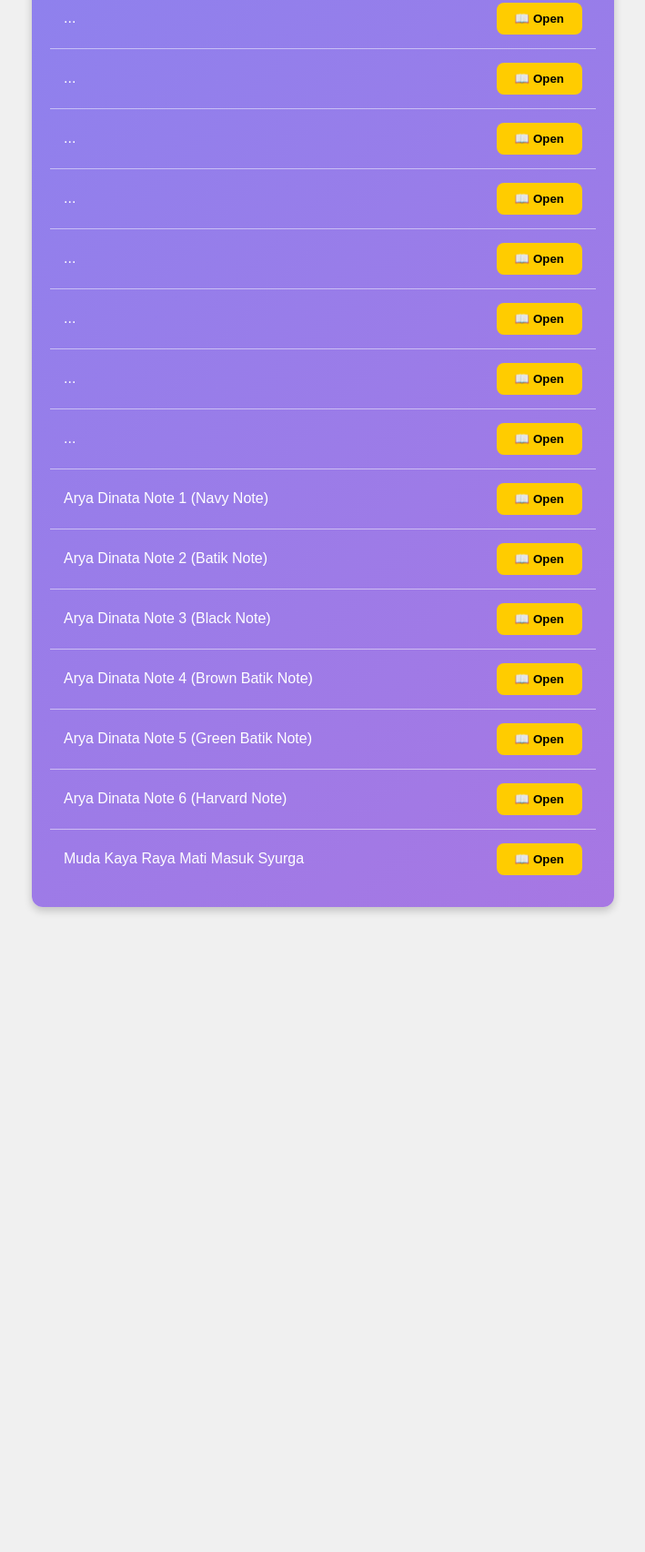
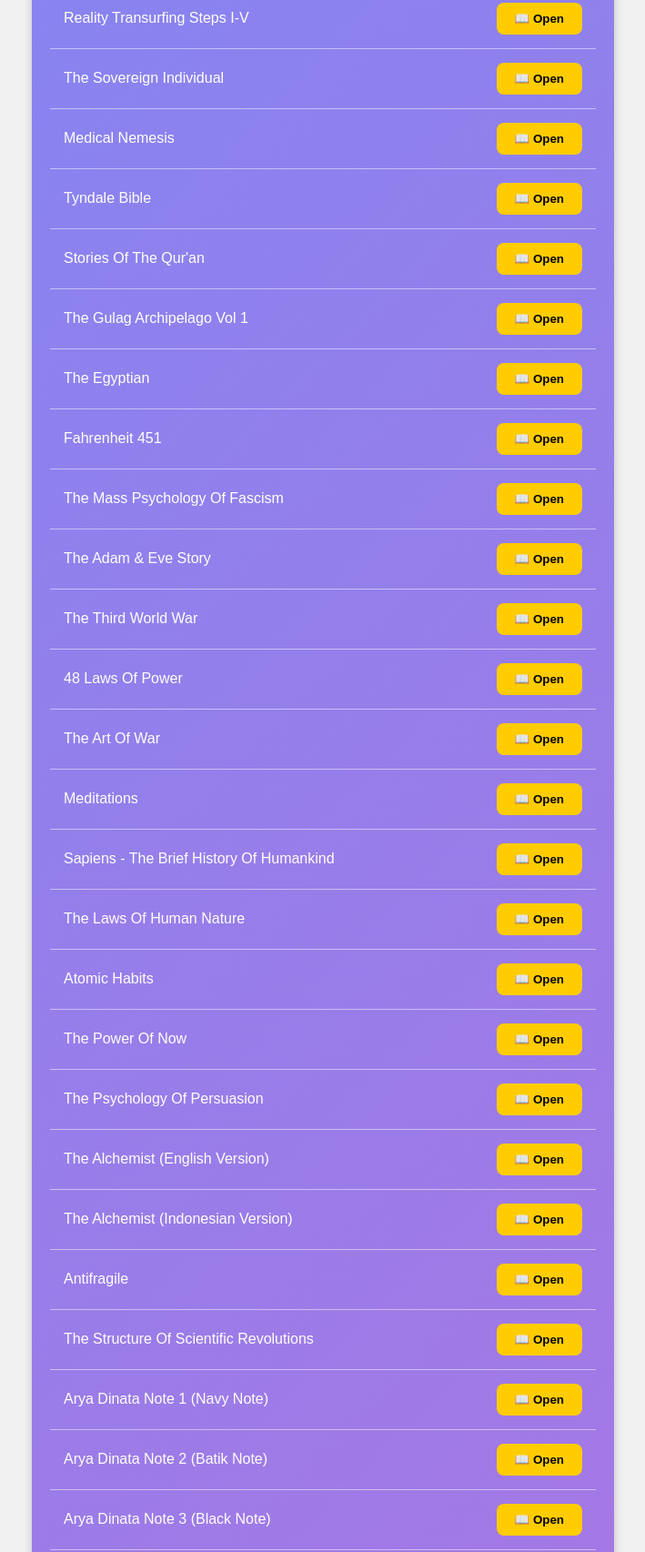
Before and after one commit to aryadinataSTKIP/Left_Brain, a plain HTML site: page index.html in a window 1280 px wide. Shown: the part 2234-3940 px from the top of the page at 91% size, without its empty margins (285-994 px from the left). Before the commit the page ends 3259 px from the top, so only its background shows below. Drawn offline with Linux system fonts and the light colour scheme.

Commit message:
Update index.html

```diff
--- a/index.html
+++ b/index.html
@@ -168,44 +168,104 @@
             <button onclick="window.open('https://drive.google.com/file/d/1ptM3nXNj9voSjHhY0iTJhDa332snM4WZ/view?usp=sharing', '_blank')">📖 Open</button>
         </div>
         <div class="book">
-            <span>...</span>
-            <button onclick="window.open('https://drive.google.com/file/d/1QHQqlnofBmDhYL9zursjD4AkoeF3A1jP/view?usp=sharing', '_blank')">📖 Open</button>
+            <span>1984</span>
+            <button onclick="window.open('https://drive.google.com/file/d/100Rig-fO0eAsyhpKaRnHPtCFZvFQA6gd/view?usp=sharing', '_blank')">📖 Open</button>
         </div>
         <div class="book">
-            <span>...</span>
-            <button onclick="window.open('https://drive.google.com/file/d/1QHQqlnofBmDhYL9zursjD4AkoeF3A1jP/view?usp=sharing', '_blank')">📖 Open</button>
+            <span>Brave New World</span>
+            <button onclick="window.open('https://drive.google.com/file/d/1IhIKdlUHgHbRtcn9HfvR8vNv2QJlYaRk/view?usp=sharing', '_blank')">📖 Open</button>
         </div>
         <div class="book">
-            <span>...</span>
-            <button onclick="window.open('https://drive.google.com/file/d/1QHQqlnofBmDhYL9zursjD4AkoeF3A1jP/view?usp=sharing', '_blank')">📖 Open</button>
+            <span>Reality Transurfing Steps I-V</span>
+            <button onclick="window.open('https://drive.google.com/file/d/1H2z9uKnNH55R520pxZ_Ah_gbeIlfJKW9/view?usp=sharing', '_blank')">📖 Open</button>
         </div>
         <div class="book">
-            <span>...</span>
-            <button onclick="window.open('https://drive.google.com/file/d/1QHQqlnofBmDhYL9zursjD4AkoeF3A1jP/view?usp=sharing', '_blank')">📖 Open</button>
+            <span>The Sovereign Individual</span>
+            <button onclick="window.open('https://drive.google.com/file/d/1PcP3VSHXVpy0DlWWgtN_2vKwnM8Exd1W/view?usp=sharing', '_blank')">📖 Open</button>
         </div>
         <div class="book">
-            <span>...</span>
-            <button onclick="window.open('https://drive.google.com/file/d/1QHQqlnofBmDhYL9zursjD4AkoeF3A1jP/view?usp=sharing', '_blank')">📖 Open</button>
+            <span>Medical Nemesis</span>
+            <button onclick="window.open('https://drive.google.com/file/d/1Wu5HG7eVZ_KzcFaCHbOam61c2_QRLiUy/view?usp=sharing', '_blank')">📖 Open</button>
         </div>
         <div class="book">
-            <span>...</span>
-            <button onclick="window.open('https://drive.google.com/file/d/1QHQqlnofBmDhYL9zursjD4AkoeF3A1jP/view?usp=sharing', '_blank')">📖 Open</button>
+            <span>Tyndale Bible</span>
+            <button onclick="window.open('https://drive.google.com/file/d/1ooQA7Uel686yWDgY-wAHXjJfHBb8S2rg/view?usp=sharing', '_blank')">📖 Open</button>
         </div>
         <div class="book">
-            <span>...</span>
-            <button onclick="window.open('https://drive.google.com/file/d/1QHQqlnofBmDhYL9zursjD4AkoeF3A1jP/view?usp=sharing', '_blank')">📖 Open</button>
+            <span>Stories Of The Qur'an</span>
+            <button onclick="window.open('https://drive.google.com/file/d/1UTzHrGYEofLEjyqu8BGLUKbSPRB7RNB5/view?usp=sharing', '_blank')">📖 Open</button>
         </div>
         <div class="book">
-            <span>...</span>
-            <button onclick="window.open('https://drive.google.com/file/d/1QHQqlnofBmDhYL9zursjD4AkoeF3A1jP/view?usp=sharing', '_blank')">📖 Open</button>
+            <span>The Gulag Archipelago Vol 1</span>
+            <button onclick="window.open('https://drive.google.com/file/d/1f3AYJfxzP8FaxZdp6Li5PAja4mygwDu-/view?usp=sharing', '_blank')">📖 Open</button>
         </div>
         <div class="book">
-            <span>...</span>
-            <button onclick="window.open('https://drive.google.com/file/d/1QHQqlnofBmDhYL9zursjD4AkoeF3A1jP/view?usp=sharing', '_blank')">📖 Open</button>
+            <span>The Egyptian</span>
+            <button onclick="window.open('https://drive.google.com/file/d/1QwY0cnME5QAd1mnhLGoMS61OpzfMfa2p/view?usp=sharing', '_blank')">📖 Open</button>
         </div>
         <div class="book">
-            <span>...</span>
-            <button onclick="window.open('https://drive.google.com/file/d/1QHQqlnofBmDhYL9zursjD4AkoeF3A1jP/view?usp=sharing', '_blank')">📖 Open</button>
+            <span>Fahrenheit 451</span>
+            <button onclick="window.open('https://drive.google.com/file/d/1SwsuP0crp9jzXSH5gfhcWtbKNpif_nUy/view?usp=sharing', '_blank')">📖 Open</button>
+        </div>
+         <div class="book">
+            <span>The Mass Psychology Of Fascism</span>
+            <button onclick="window.open('https://drive.google.com/file/d/1FkyxzSvuQs6bVz5qwmqsTd4NHN6_LZ0O/view?usp=sharing', '_blank')">📖 Open</button>
+        </div>
+         <div class="book">
+            <span>The Adam & Eve Story</span>
+            <button onclick="window.open('https://drive.google.com/file/d/1hoMPXzF-9Vh8JWcbTCEQsDaqT5zytM7k/view?usp=sharing', '_blank')">📖 Open</button>
+        </div>
+         <div class="book">
+            <span>The Third World War</span>
+            <button onclick="window.open('https://drive.google.com/file/d/1iA7bBsYO5Hs-g24z3URXS0LEl84QWXlI/view?usp=sharing', '_blank')">📖 Open</button>
+        </div>
+         <div class="book">
+            <span>48 Laws Of Power</span>
+            <button onclick="window.open('https://drive.google.com/file/d/1xRUnrp6NslPT1b6QKdpzGCGI_Mpnj8qg/view?usp=sharing', '_blank')">📖 Open</button>
+        </div>
+         <div class="book">
+            <span>The Art Of War</span>
+            <button onclick="window.open('https://drive.google.com/file/d/1VItZ9LBlYuTT4LZ1-yCb8ty-uDWjiIQU/view?usp=sharing', '_blank')">📖 Open</button>
+        </div>
+         <div class="book">
+            <span>Meditations</span>
+            <button onclick="window.open('https://drive.google.com/file/d/1orVXFpIIYN2qXXnHO9Z296O_oQK7NvLO/view?usp=sharing', '_blank')">📖 Open</button>
+        </div>
+           <div class="book">
+            <span>Sapiens - The Brief History Of Humankind</span>
+            <button onclick="window.open('https://drive.google.com/file/d/17NayHUggdhrTKAL-rJIzJ_ySmWvknog-/view?usp=sharing', '_blank')">📖 Open</button>
+        </div>
+           <div class="book">
+            <span>The Laws Of Human Nature</span>
+            <button onclick="window.open('https://drive.google.com/file/d/1wPx7S-GhYlu3w65CqjHAd9reX8nEYVtQ/view?usp=sharing', '_blank')">📖 Open</button>
+        </div>
+           <div class="book">
+            <span>Atomic Habits</span>
+            <button onclick="window.open('https://drive.google.com/file/d/1VkBLgELioZDsYMLZDTC9VlHla9QsIZSQ/view?usp=sharing', '_blank')">📖 Open</button>
+        </div>
+           <div class="book">
+            <span>The Power Of Now</span>
+            <button onclick="window.open('https://drive.google.com/file/d/1hn61sjaFdAq0z6q6OdasT3VMasFmKWTU/view?usp=sharing', '_blank')">📖 Open</button>
+        </div>
+           <div class="book">
+            <span>The Psychology Of Persuasion</span>
+            <button onclick="window.open('https://drive.google.com/file/d/1Ey21MOYZMwfCFIDrndYfiVFDaZIs09XD/view?usp=sharing', '_blank')">📖 Open</button>
+        </div>
+           <div class="book">
+            <span>The Alchemist (English Version)</span>
+            <button onclick="window.open('https://drive.google.com/file/d/1cyGCAYFslHi_Js2mATK5Ypq8JE2UJdUv/view?usp=sharing', '_blank')">📖 Open</button>
+        </div>
+           <div class="book">
+            <span>The Alchemist (Indonesian Version)</span>
+            <button onclick="window.open('https://drive.google.com/file/d/1QvvBTE6h-KZ2XrsePm2M7oZ_BOqu5wYp/view?usp=sharing', '_blank')">📖 Open</button>
+        </div>
+           <div class="book">
+            <span>Antifragile</span>
+            <button onclick="window.open('https://drive.google.com/file/d/1ExkSxZMsqmyCfHbUifrh4WZ5walnNco7/view?usp=sharing', '_blank')">📖 Open</button>
+        </div>
+           <div class="book">
+            <span>The Structure Of Scientific Revolutions</span>
+            <button onclick="window.open('https://drive.google.com/file/d/1vBLv8gvWxYAgDq_ABBErwk5OwZ9Kalc4/view?usp=sharing', '_blank')">📖 Open</button>
         </div>
         <div class="book">
             <span>Arya Dinata Note 1 (Navy Note)</span>
```
